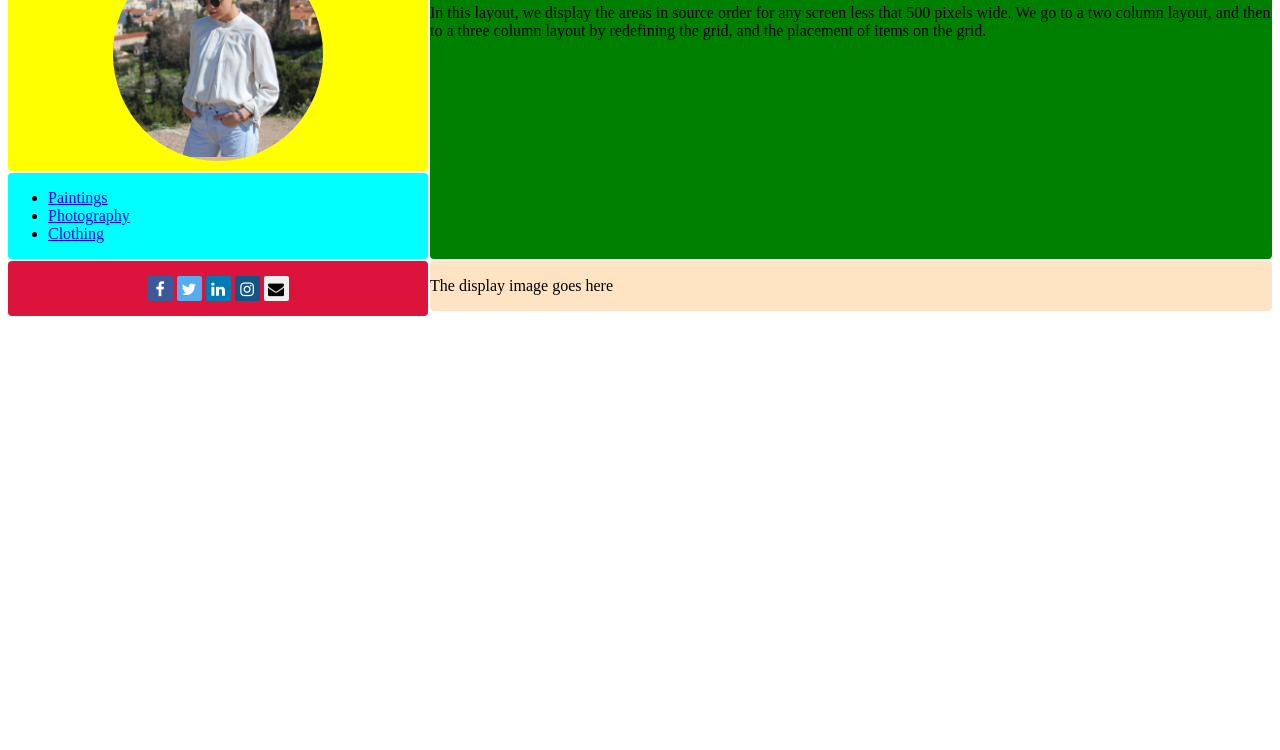
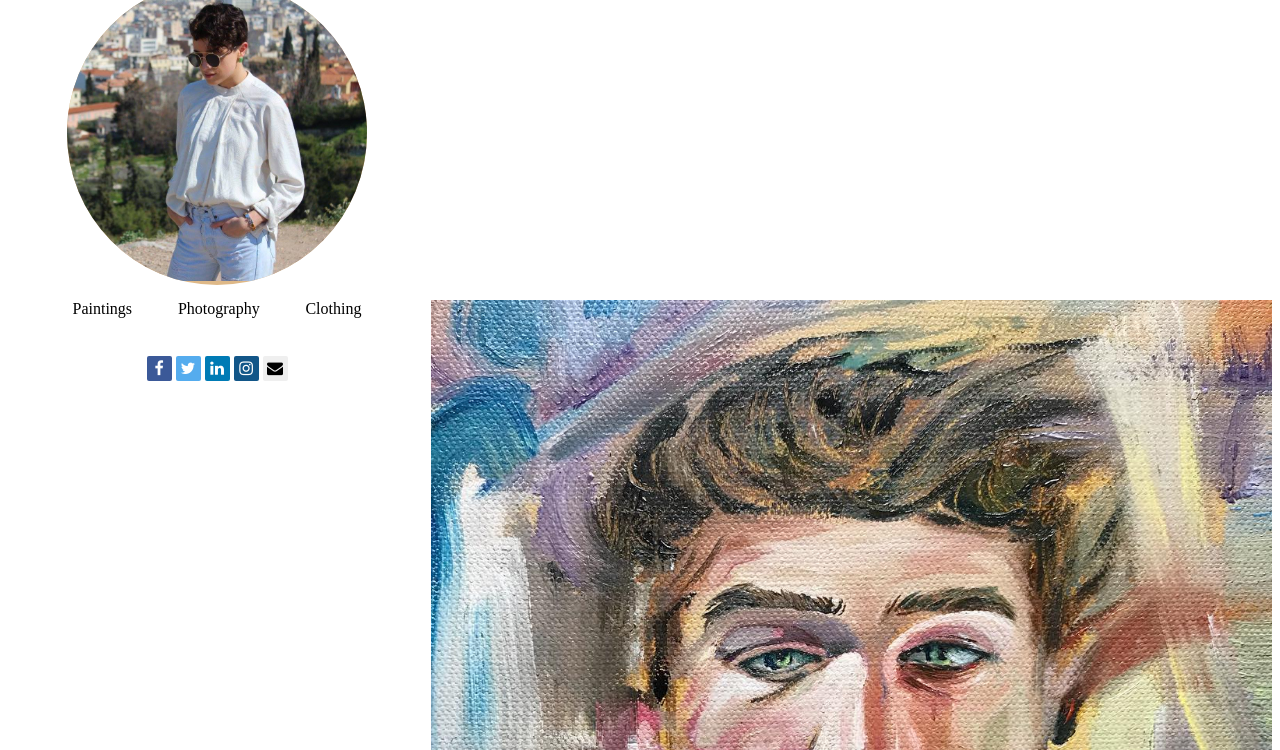
Before and after one commit to rachelanneart/rachelanneart.github.io, a plain HTML site: page index.html in a window 1280 px wide. Shown: the part 132-882 px from the top of the page. Before the commit the page ends 800 px from the top, so only its background shows below. Drawn offline with Linux system fonts and the light colour scheme; a web font is replaced by a local one.

Commit message:
EvEn MoRe ThInGs
- commented out background colors
- made some othre slight styling changes

```diff
--- a/index.html
+++ b/index.html
@@ -11,7 +11,7 @@
 <body>
     <div class="profile-wrapper">
         <header class="header">
-            <h3>Rachel Anne</h3>
+            <h1>Rachel Anne</h2>
         </header>
         <div class="profile-pic-container">
             <div class="profile-pic-frame">
@@ -26,12 +26,12 @@
             </ul>
         </nav>
         <article class="about">
-            <h1>Main article area</h1>
-            <p>In this layout, we display the areas in source order for any screen less that 500 pixels wide. We go to a two column layout, and then to a three column layout by redefining the grid, and the placement of items on the grid.</p>
+            <h2>About</h2>
+            <p>Lorem ipsum dolor sit amet, consectetur adipiscing elit. Cras aliquam a neque id eleifend. Curabitur placerat venenatis sodales. Donec sodales, dolor et gravida iaculis, enim libero posuere tortor, vel egestas eros felis at leo. Maecenas eleifend non orci sodales vehicula. Aliquam sollicitudin arcu ut laoreet auctor.</p>
         </article>
 
         <div class="image-on-display">
-            <p>The display image goes here</p>
+            <img src="images/social_media_grabs/paintings/wip_pt_2.jpg">
 
         </div>
         <footer class="footer">
--- a/styles/profile_styles.css
+++ b/styles/profile_styles.css
@@ -1,34 +1,39 @@
 .header {
     grid-area: header;
-    background-color: papayawhip;
-    font-family: Megrim;
+    /*    background-color: papayawhip;*/
+    font-family: Sacramento;
     text-align: center;
 }
 
 .profile-pic-container {
     grid-area: profile-pic-container;
     padding: 10px 0;
-    background-color: yellow;
+    /*    background-color: yellow;*/
 }
 
 .about {
     grid-area: about;
-    background-color: green;
+    /*    background-color: green;*/
 }
 
 .nav {
     grid-area: nav;
-    background-color: aqua;
+    /*    background-color: aqua;*/
+    font-family: Megrim;
 }
 
 .image-on-display {
     grid-area: image-on-display;
-    background-color: bisque;
+    /*    background-color: bisque;*/
+}
+
+.image-on-display img {
+    width: 100%;
 }
 
 .footer {
     grid-area: footer;
-    background-color: crimson;
+    /*    background-color: crimson;*/
     padding: 10px 0;
 }
 
@@ -38,7 +43,7 @@
 
 .profile-wrapper {
     display: grid;
-  grid-gap: 2px;
+    grid-gap: 5px;
     grid-template-areas:
         "header"
         "profile-pic-container"
@@ -55,18 +60,23 @@
 
 
 @media (min-width: 500px) {
+
     .profile-wrapper {
         grid-template-columns: 1fr 3fr;
         grid-template-areas:
-      "header                header"
+            "header                about"
             "profile-pic-container about"
-      "footer                about"
+            "nav                about"
             "nav                   image-on-display"
-      "nav                   image-on-display"
+            "footer                   image-on-display"
             "contact-me            contact-me";
     }
     nav ul {
         justify-content: space-between;
+    }
+
+    .profile-pic-frame {
+        min-width: 300px;
     }
 }
 
@@ -74,9 +84,9 @@
     .profile-wrapper {
         grid-template-columns: 1fr 1fr 1fr;
         grid-template-areas:
-      "header                     header           header"
+            "header                     about            about"
             "profile-pic-container      about            about"
-      "nav                        about            about"
+            "nav                        image-on-display image-on-display"
             "footer                     image-on-display image-on-display"
             "footer                     contact-me       contact-me";
     }
@@ -87,10 +97,38 @@
 
 
 
+nav ul li {
+    list-style: none;
+    display: inline-block;
+    margin: 0 5%;
+}
+
+nav ul li:after {
+    content: '';
+    display: inline-block;
+    width: 100%;
+}
+
+nav ul {
+    width: 100%;
+    margin: auto;
+    padding: 0;
+    text-align: center;
+}
+
+a {
+    text-decoration: none;
+    color: black;
+}
+
+a:visited {
+    color: black;
+}
+
 .profile-pic-frame {
     overflow: hidden;
     margin: auto;
-    width: 50%;
+    width: 70%;
     max-height: 400px;
     border-radius: 50%;
     background-color: burlywood;
```
Lines whose indentation alone changed are shown as unchanged.
